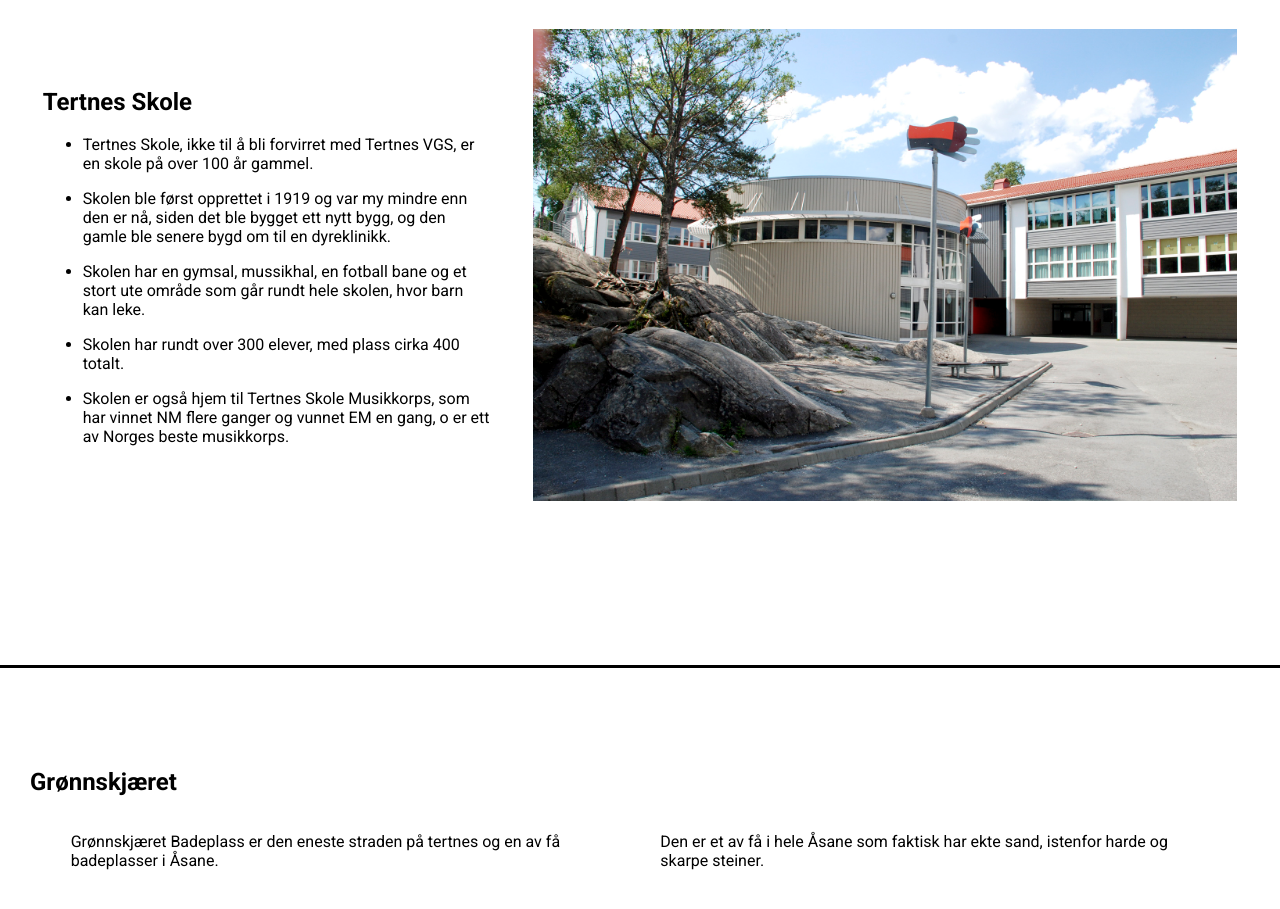
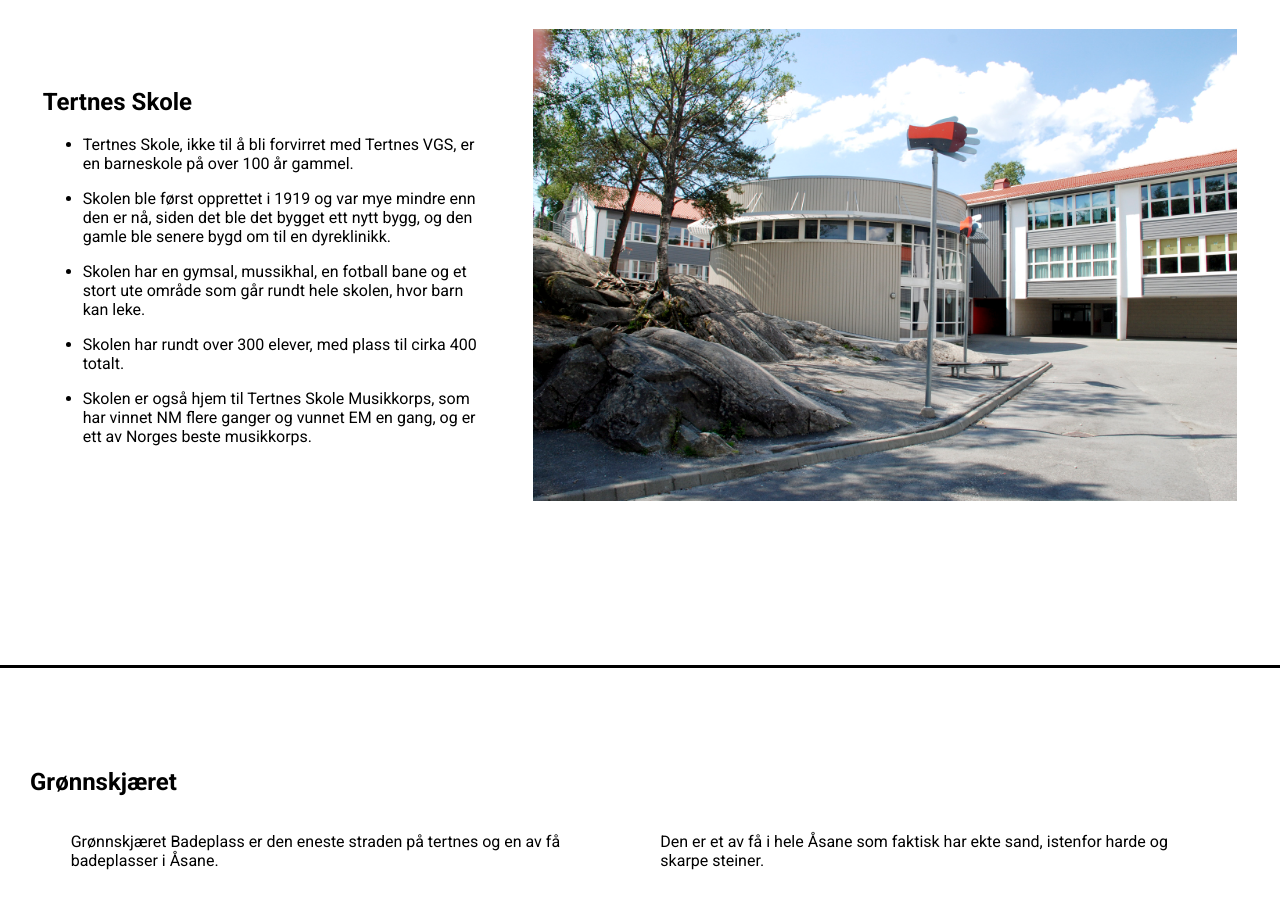
Before and after one commit to Martin-koder1/Kurs-Oppgave-5, a website: page index.html in a window 1280 px wide. Shown: the part 1020-1929 px from the top of the page. Drawn offline with nearby package versions, Linux system fonts and the light colour scheme.

Commit message:
spelling mistakes

```diff
--- a/index.html
+++ b/index.html
@@ -43,15 +43,15 @@
         <div class="SkoleText">
         <h2>Tertnes Skole</h2>
         <ul>
-          <li>Tertnes Skole, ikke til å bli forvirret med Tertnes VGS, er en skole på over 100 år gammel.</li>
+          <li>Tertnes Skole, ikke til å bli forvirret med Tertnes VGS, er en barneskole på over 100 år gammel.</li>
           <p></p>
-          <li>Skolen ble først opprettet i 1919 og var my mindre enn den er nå, siden det ble bygget ett nytt bygg, og den gamle ble senere bygd om til  en dyreklinikk.</li>
+          <li>Skolen ble først opprettet i 1919 og var mye mindre enn den er nå, siden det ble det bygget ett nytt bygg, og den gamle ble senere bygd om til en dyreklinikk.</li>
           <p></p>
           <li>Skolen har en gymsal, mussikhal, en fotball bane og et stort ute område som går rundt hele skolen, hvor barn kan leke.</li>
           <p></p>
-          <li>Skolen har rundt over 300 elever, med plass cirka 400 totalt.</li>
+          <li>Skolen har rundt over 300 elever, med plass til cirka 400 totalt.</li>
           <p></p>
-          <li>Skolen er også hjem til Tertnes Skole Musikkorps, som har vinnet NM flere ganger og vunnet EM en gang, o er ett av Norges beste musikkorps.</li>
+          <li>Skolen er også hjem til Tertnes Skole Musikkorps, som har vinnet NM flere ganger og vunnet EM en gang, og er ett av Norges beste musikkorps.</li>
         </ul>
         </div>
         <img class="SkoleImage" src="/Images/Tertnes Skole.jpg" alt="">
```
